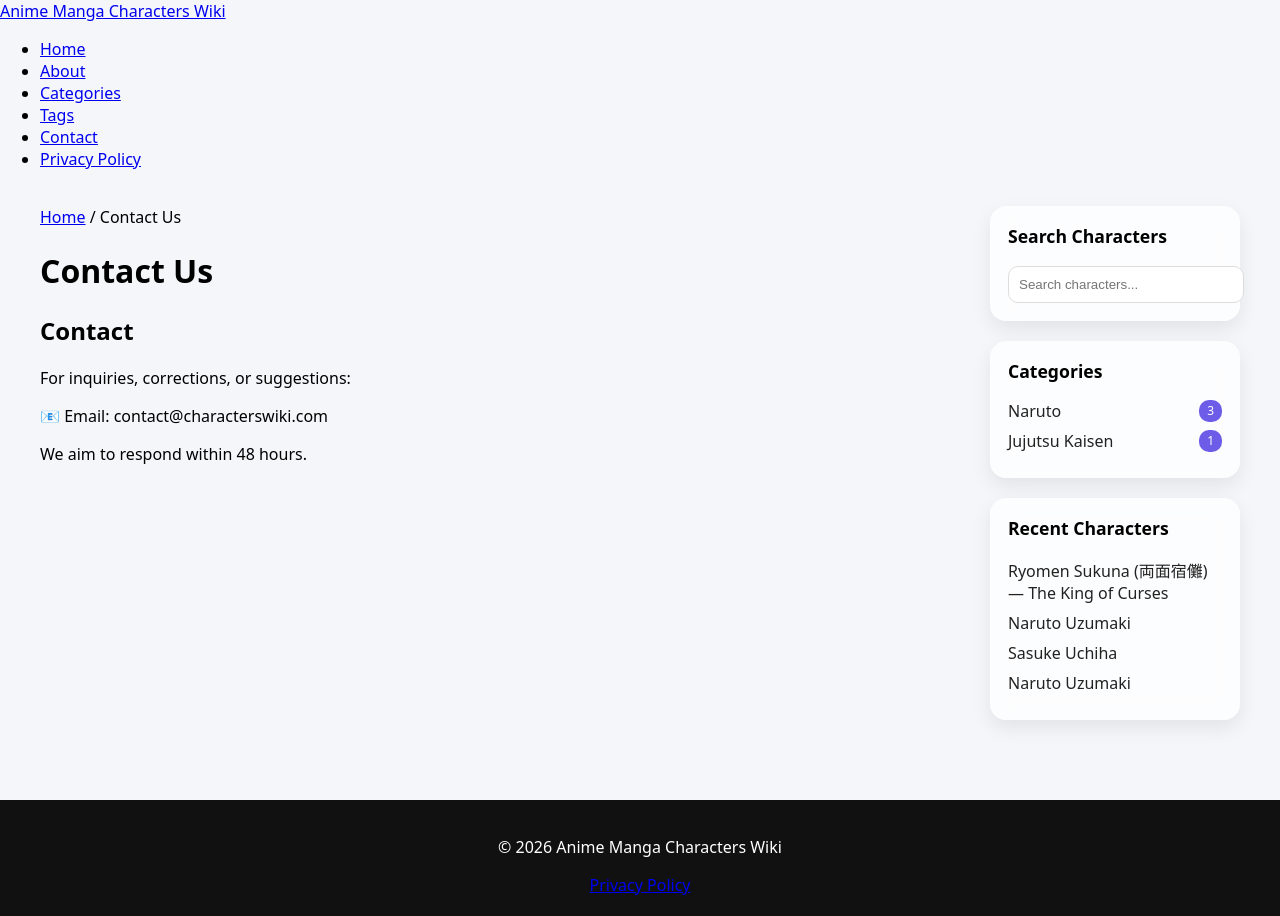
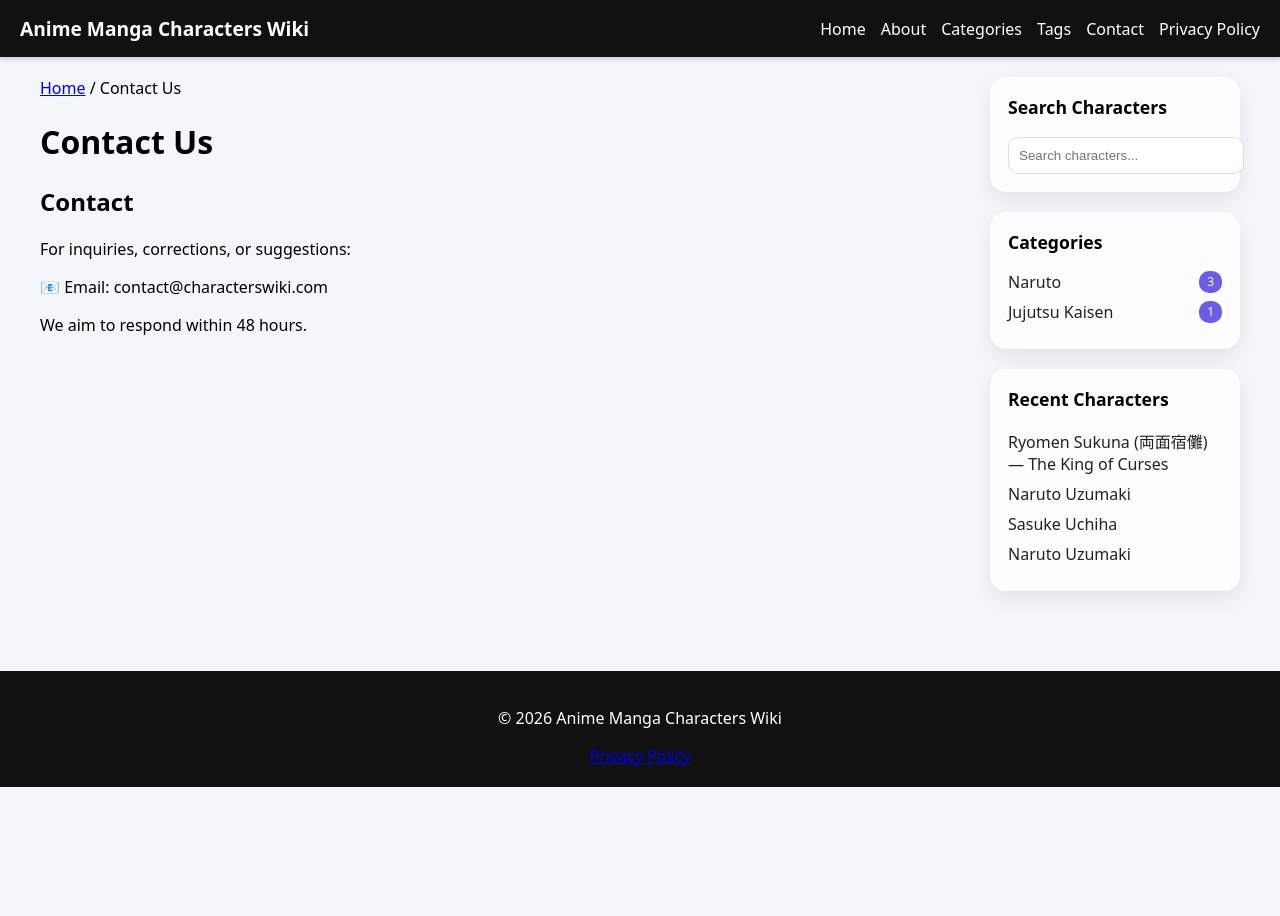
Before and after one commit to characterswiki/characters, a Jekyll site: the page built from _pages/contact.md, in a window 1280 px wide. Built offline with Jekyll 4.4.1, drawn with Linux system fonts in a browser that asks for light colours.

Commit message:
Update style.css

```diff
--- a/assets/css/style.css
+++ b/assets/css/style.css
@@ -1,81 +1,76 @@
+/* GLOBAL STYLES */
 body {
   margin: 0;
-  font-family: system-ui;
+  font-family: system-ui, sans-serif;
   background: #f4f6f9;
 }
 
-.header {
-  background: #111;
-  padding: 15px;
+/* HEADER */
+.site-header {
   display: flex;
   justify-content: space-between;
+  align-items: center;
+  padding: 15px 20px;
+  background: #111;
+  color: #fff;
+  position: sticky;
+  top: 0;
+  z-index: 999;
+  box-shadow: 0 2px 5px rgba(0,0,0,0.2);
 }
 
-.header a {
-  color: white;
-  margin-left: 15px;
+.site-header .logo a {
   text-decoration: none;
+  color: #fff;
+  font-weight: bold;
+  font-size: 1.2rem;
 }
 
-.wrapper {
+.site-nav ul {
+  display: flex;
+  list-style: none;
+  margin: 0;
+  padding: 0;
+  gap: 15px;
+}
+
+.site-nav ul li a {
+  text-decoration: none;
+  color: #fff;
+  font-weight: 500;
+  transition: color 0.3s;
+}
+
+.site-nav ul li a:hover,
+.site-nav ul li a.active {
+  color: #6c5ce7;
+}
+
+/* WRAPPER / MAIN LAYOUT */
+.wrapper, .site-main {
   display: flex;
   max-width: 1200px;
   margin: auto;
   padding: 20px;
+  gap: 2rem;
 }
 
-.main-content {
+/* MAIN CONTENT */
+.main-content, .post-content {
   flex: 3;
 }
 
+/* SIDEBAR */
 .sidebar {
   flex: 1;
-  margin-left: 30px;
-}
-
-.grid {
-  display: grid;
-  grid-template-columns: repeat(auto-fill,minmax(250px,1fr));
-  gap: 20px;
-}
-
-.card {
-  background: white;
-  padding: 15px;
-  border-radius: 8px;
-}
-
-.card img {
-  width: 100%;
-  border-radius: 6px;
-}
-
-.footer {
-  background: #111;
-  color: white;
-  text-align: center;
-  padding: 20px;
-  margin-top: 40px;
-}
-
-@media (max-width:768px) {
-  .wrapper {
-    flex-direction: column;
-  }
-  .sidebar {
-    margin-left: 0;
-  }
-}
-/* SIDEBAR MODERN UI */
-
-.sidebar {
-  flex: 1;
+  max-width: 250px;
   margin-left: 30px;
   position: sticky;
   top: 20px;
   height: fit-content;
 }
 
+/* MODERN SIDEBAR CARDS */
 .sidebar-card {
   background: rgba(255,255,255,0.75);
   backdrop-filter: blur(12px);
@@ -138,42 +133,74 @@
 .collapsible ul {
   margin-top: 10px;
 }
-/* Two-column layout */
-.site-main {
-  display: flex;
-  gap: 2rem;
-  padding: 20px;
+
+/* GRID CARDS (HOMEPAGE) */
+.grid {
+  display: grid;
+  grid-template-columns: repeat(auto-fill,minmax(250px,1fr));
+  gap: 20px;
 }
 
-/* Sidebar */
-.sidebar {
-  flex: 1;
-  max-width: 250px;
+.card {
+  background: white;
+  padding: 15px;
+  border-radius: 8px;
 }
 
-/* Article content */
-.post-content {
-  flex: 3;
+.card img {
+  width: 100%;
+  border-radius: 6px;
 }
 
-/* MOBILE RESPONSIVE */
+/* FOOTER */
+.footer {
+  background: #111;
+  color: white;
+  text-align: center;
+  padding: 20px;
+  margin-top: 40px;
+}
+
+/* FEATURED POST IMAGE */
+.featured-image {
+  margin: 20px 0;
+  text-align: center;
+}
+
+.featured-image img {
+  max-width: 100%;
+  height: auto;
+  border-radius: 12px;
+}
+
+/* RESPONSIVE DESIGN */
 @media screen and (max-width: 768px) {
-  .site-main {
-    display: block;
+  /* STACK WRAPPER */
+  .wrapper, .site-main {
+    flex-direction: column;
     padding: 10px;
   }
 
   .sidebar {
     max-width: 100%;
+    margin-left: 0;
     margin-bottom: 20px;
   }
 
-  .post-content {
-    flex: 1;
+  /* FULL MOBILE NAVIGATION */
+  .site-header {
+    flex-direction: column;
+    align-items: flex-start;
+  }
+
+  .site-nav ul {
+    flex-direction: column;
+    gap: 10px;
+    width: 100%;
+  }
+
+  .site-nav ul li a {
+    display: block;
+    width: 100%;
   }
 }
-@media (max-width:768px) {
-  .sidebar {
-    margin-left: 0;
-  }
-}
```
